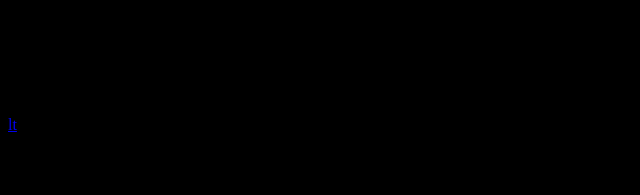
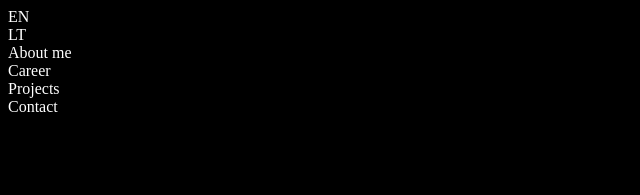
Before and after one commit to lure110/lure110.github.io, a plain HTML site: page index.html in a window 1280 px wide. Shown: the whole page, without its empty margins (0-640 px from the left). Drawn offline with Linux system fonts and the light colour scheme.

Commit message:
style.css

```diff
--- a/css/style.css
+++ b/css/style.css
@@ -1,3 +1,4 @@
 body{
     background: #000000;
+    color: white;
 }
--- a/index.html
+++ b/index.html
@@ -5,11 +5,11 @@
         <script src="js/script.js"></script>
     </head>
     <body>
-        <div>
+        <div id="lang-selector">
             <div>EN</div>
             <div>LT</div>
         </div>
-        <nav>
+        <nav id="main-nav">
             <div>
                 About me
             </div>
@@ -34,25 +34,14 @@
 
         </div>
         <div class="contact">
-
         </div>
-        <a href="./lt">lt</a>
-        <h1>
-            Hello
-        </h1>
 
 
 
 
         <script type="module">
-            // Import the functions you need from the SDKs you need
             import { initializeApp } from "https://www.gstatic.com/firebasejs/9.6.7/firebase-app.js";
             import { getAnalytics } from "https://www.gstatic.com/firebasejs/9.6.7/firebase-analytics.js";
-            // TODO: Add SDKs for Firebase products that you want to use
-            // https://firebase.google.com/docs/web/setup#available-libraries
-
-            // Your web app's Firebase configuration
-            // For Firebase JS SDK v7.20.0 and later, measurementId is optional
             const firebaseConfig = {
               apiKey: "AIzaSyD32rZ_5B9x4hvoWXzbtAeLLZMvDN2wPtk",
               authDomain: "cv-site-dae7d.firebaseapp.com",
```
